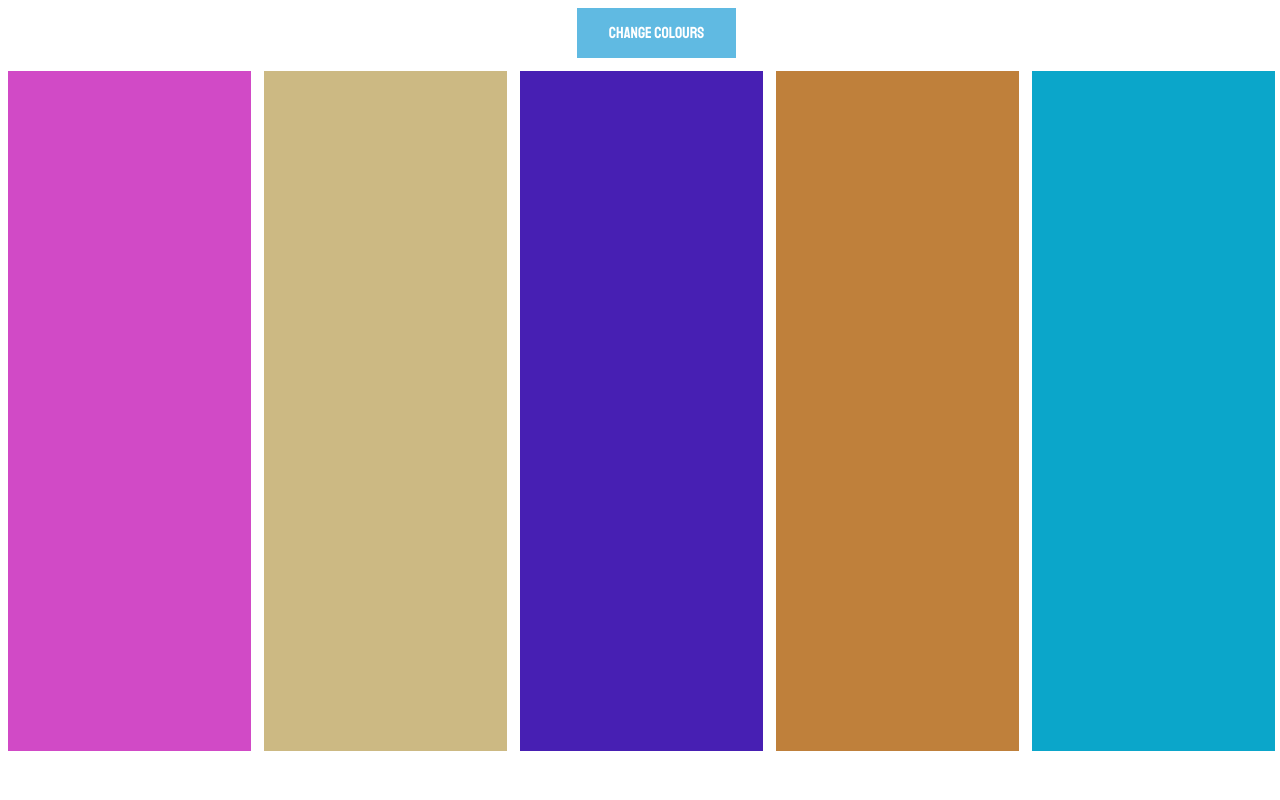
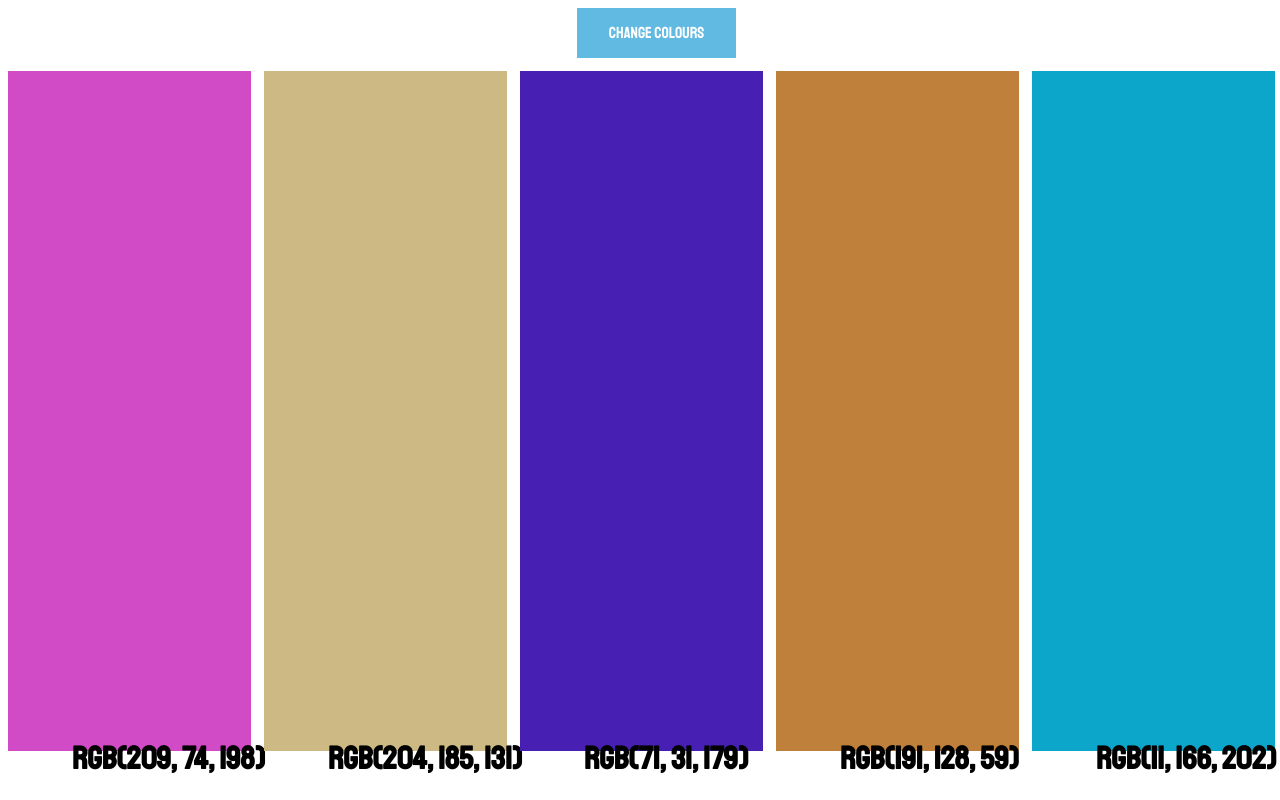
Before and after one commit to bcolds/CSS-Color-Generator, a plain HTML site: page index.html in a window 1280 px wide. Drawn offline with Linux system fonts and the light colour scheme.

Commit message:
Added functionality
RGB details are loaded at the bottom of the window, underneath the colours. This changes whenever colours are randomized.

```diff
--- a/css/styles.css
+++ b/css/styles.css
@@ -7,34 +7,34 @@
     display: flexbox;
 }
 
-.container .container-one {
+.container .wrapper-one .container-one {
     height: 85%;
     width: 19%;
     position: absolute;
 }
 
-.container .container-two {
+.container .wrapper-two .container-two {
     height: 85%;
     width: 19%;
     margin-left: 20%;
     position: absolute;
 }
 
-.container .container-three {
+.container .wrapper-three .container-three {
     height: 85%;
     width: 19%;
     position: absolute;
     margin-left: 40%;
 }
 
-.container .container-four {
+.container .wrapper-four .container-four {
     height: 85%;
     width: 19%;
     margin-left: 60%;
     position: absolute;
 }
 
-.container .container-five {
+.container .wrapper-five .container-five {
     height: 85%;
     width: 19%;
     position: absolute;
@@ -59,3 +59,34 @@
 .header .change-colours:hover {
     opacity: 1;
 }
+
+.container .wrapper-one .heading-one {
+    position: fixed;
+    bottom: 0;
+    margin-left: 5%;
+}
+
+.container .wrapper-two .heading-two {
+    position: fixed;
+    bottom: 0;
+    margin-left: 25%;
+}
+
+.container .wrapper-three .heading-three {
+    position: fixed;
+    bottom: 0;
+    margin-left: 45%;
+}
+
+
+.container .wrapper-four .heading-four {
+    position: fixed;
+    bottom: 0;
+    margin-left: 65%;
+}
+
+.container .wrapper-five .heading-five {
+    position: fixed;
+    bottom: 0;
+    margin-left: 85%;
+}
--- a/index.html
+++ b/index.html
@@ -22,23 +22,40 @@
             <button onclick="setColors()" type="button" id="changeColours" class="change-colours">Change Colours</button>
         </div>
         <div id="container" class="container">
-            <div class="container-one" id="containerOne">
+            <div class="wrapper-one">
+
+                <div class="container-one" id="containerOne"></div>
+
+                <h1 class="heading-one" id="headingOne"></h1>
 
             </div>
 
-            <div class="container-two" id="containerTwo">
+            <div class="wrapper-two">
+
+                <div class="container-two" id="containerTwo"></div>
+                <h1 class="heading-two" id="headingTwo"></h1>
 
             </div>
 
-            <div class="container-three" id="containerThree">
+            <div class="wrapper-three">
+
+                <div class="container-three" id="containerThree"></div>
+                <h1 class="heading-three" id="headingThree"></h1>
 
             </div>
 
-            <div class="container-four" id="containerFour">
+            <div class="wrapper-four">
+
+                <div class="container-four" id="containerFour"></div>
+                <h1 class="heading-four" id="headingFour"></h1>
 
             </div>
 
-            <div class="container-five" id="containerFive">
+            <div class="wrapper-five">
+
+                <div class="container-five" id="containerFive"></div>
+
+                <h1 class="heading-five" id="headingFive"></h1>
 
             </div>
 
--- a/js/app.js
+++ b/js/app.js
@@ -31,6 +31,13 @@ function setColorsOnLoad(colors) {
     document.getElementById('containerThree').innerHTML = "<style>#containerThree { background-color: " + colors[2] + "; } </style>";
     document.getElementById('containerFour').innerHTML = "<style>#containerFour { background-color: " + colors[3] + "; } </style>";
     document.getElementById('containerFive').innerHTML = "<style>#containerFive { background-color: " + colors[4] + "; } </style>";
+
+    // Sets RGB text
+    document.getElementById('headingOne').innerHTML = colors[0];
+    document.getElementById('headingTwo').innerHTML = colors[1];
+    document.getElementById('headingThree').innerHTML = colors[2];
+    document.getElementById('headingFour').innerHTML = colors[3];
+    document.getElementById('headingFive').innerHTML = colors[4];
 }
 
 function setColors() {
@@ -42,6 +49,13 @@ function setColors() {
     document.getElementById('containerThree').innerHTML = "<style>#containerThree { background-color: " + random_colors[2] + "; } </style>";
     document.getElementById('containerFour').innerHTML = "<style>#containerFour { background-color: " + random_colors[3] + "; } </style>";
     document.getElementById('containerFive').innerHTML = "<style>#containerFive { background-color: " + random_colors[4] + "; } </style>";
+
+    document.getElementById('headingOne').innerHTML = random_colors[0];
+    document.getElementById('headingTwo').innerHTML = random_colors[1];
+    document.getElementById('headingThree').innerHTML = random_colors[2];
+    document.getElementById('headingFour').innerHTML = random_colors[3];
+    document.getElementById('headingFive').innerHTML = random_colors[4];
+
 }
 
 // Sets colors by passing in colors.
```
